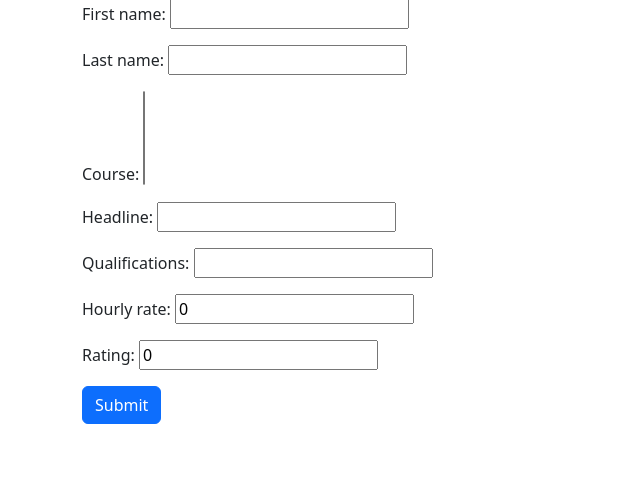
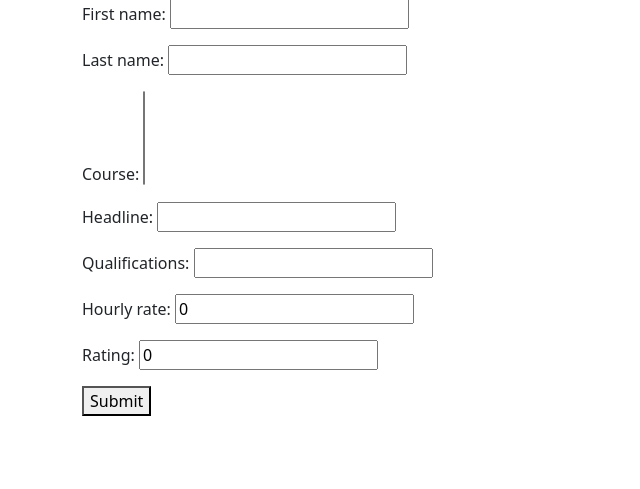
Before and after one commit to maryvwalton/tutor-me-app, a Django app: page /myapp/submit_listing/ in a window 1280 px wide. Shown: the part 143-632 px from the top of the page, without its empty margins (0-640 px from the left). Run offline with Django 3.2, Linux system fonts and the light colour scheme; the visitor is signed in with stand-in values (Sample User, id 1); data that the repository does not hold is empty; some libraries are stand-ins or nearby versions.

Commit message:
fixed submit button

```diff
--- a/myapp/query_SIS_API.py
+++ b/myapp/query_SIS_API.py
@@ -117,5 +117,5 @@ def populate_database_with_all_courses(year, semester):
 
 
 ######### Testing code by printing output of functions ###############
-# print(return_all_department_mnemonics(23, "fall"))
+#print(return_all_department_mnemonics(23, "fall"))
 # print(return_all_courses_from_department(23, "spring", "CS"))
--- a/templates/myapp/submit_listing.html
+++ b/templates/myapp/submit_listing.html
@@ -34,7 +34,7 @@
 <form method="post">
     {% csrf_token %}
     {{ form.as_p }}
-    <a href="/tutor_courses" class="btn btn-primary">Submit</a>
+    <button type = "Submit"> Submit</button>
 </form>
 {% endblock %}
 
```
